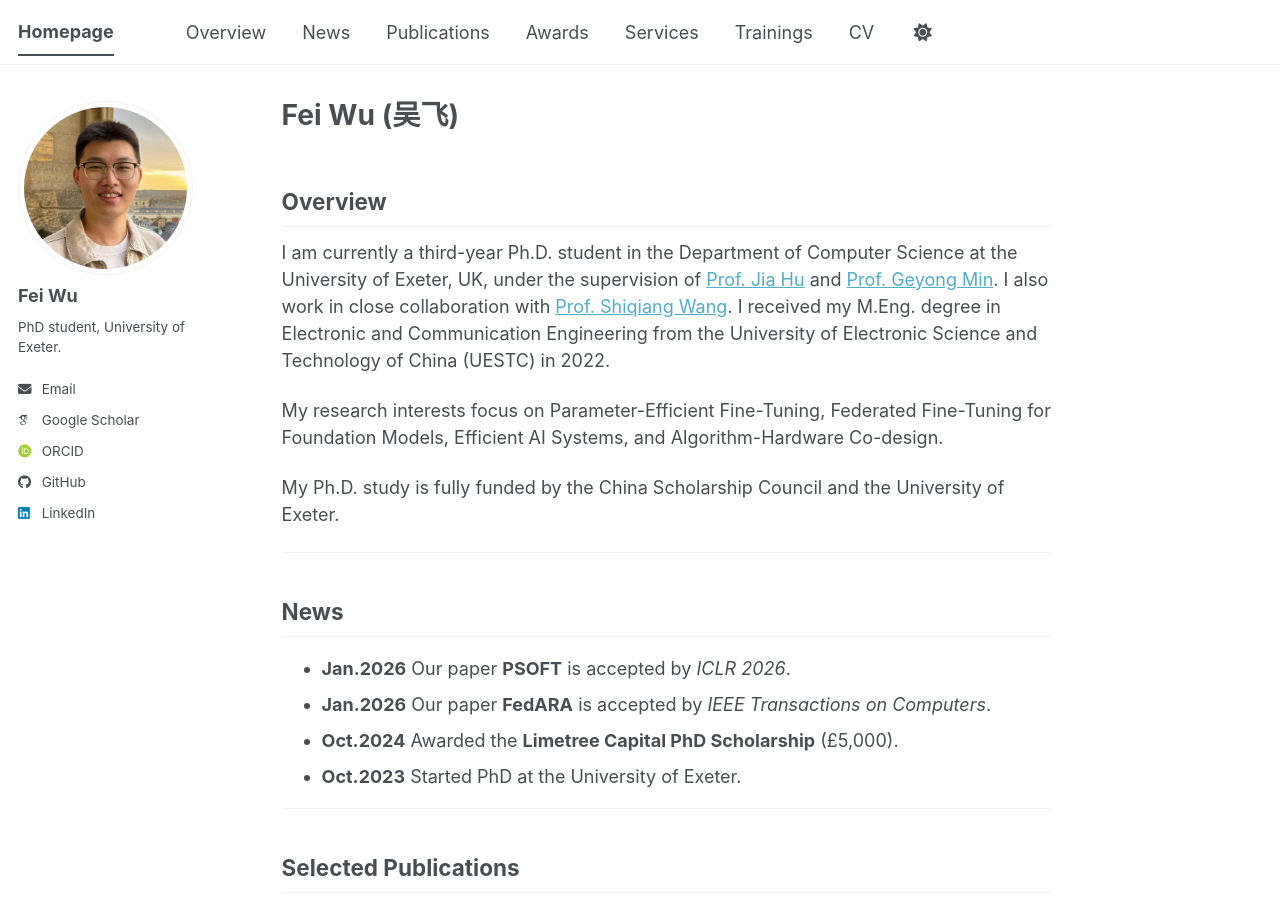
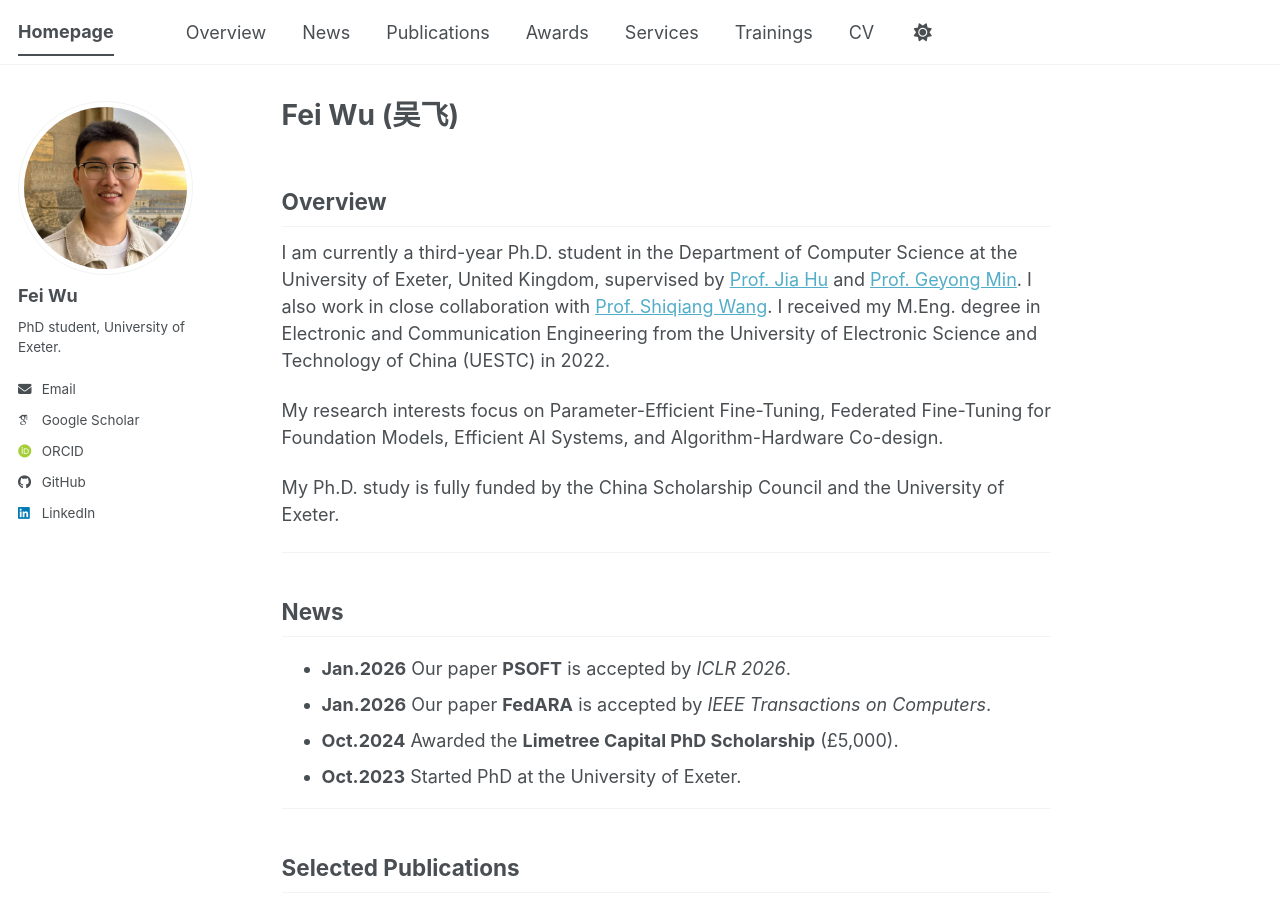
Before and after one commit to fei407/fei407.github.io, a Jekyll site: the page built from _pages/about.md, in a window 1280 px wide and 900 px high. Built offline with Jekyll 4.4.1, drawn with Linux system fonts in a browser that asks for light colours; some web fonts are replaced; a script bundle is joined from its source files by our own code; library files that are not in the unit come from our copies.

Commit message:
update info

```diff
--- a/_pages/about.md
+++ b/_pages/about.md
@@ -8,8 +8,8 @@
 ---
 
 ## Overview
-I am currently a third-year Ph.D. student in the Department of Computer Science at the University of Exeter, UK,
-under the supervision of [Prof. Jia Hu](https://experts.exeter.ac.uk/24926-jia-hu) and [Prof. Geyong Min](https://experts.exeter.ac.uk/23192-geyong-min).
+I am currently a third-year Ph.D. student in the Department of Computer Science at the University of Exeter, United Kingdom,
+supervised by [Prof. Jia Hu](https://experts.exeter.ac.uk/24926-jia-hu) and [Prof. Geyong Min](https://experts.exeter.ac.uk/23192-geyong-min).
 I also work in close collaboration with [Prof. Shiqiang Wang](https://shiqiang.wang/).
 I received my M.Eng. degree in Electronic and Communication Engineering from the University of Electronic Science and Technology of China (UESTC) in 2022.
 
```
